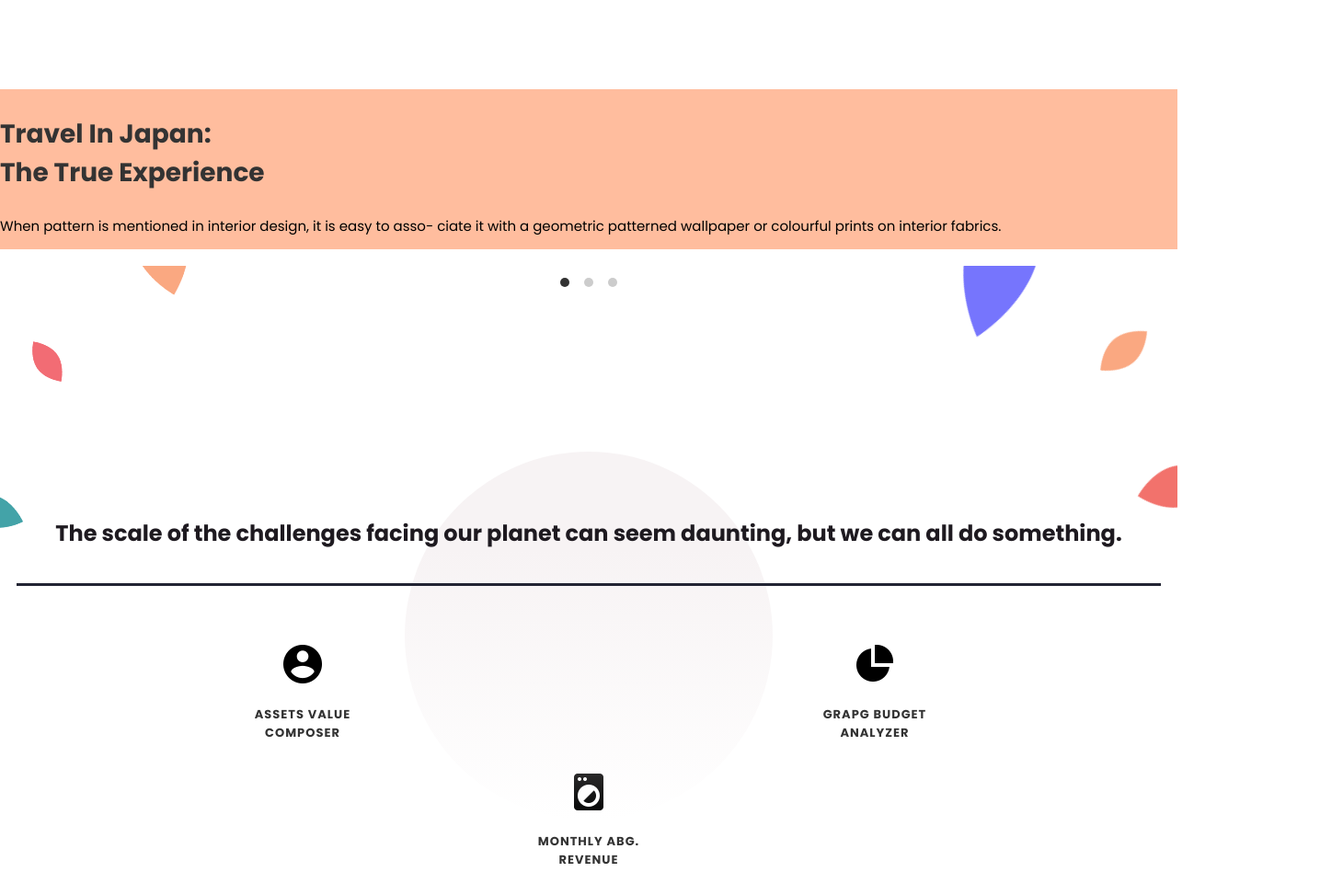
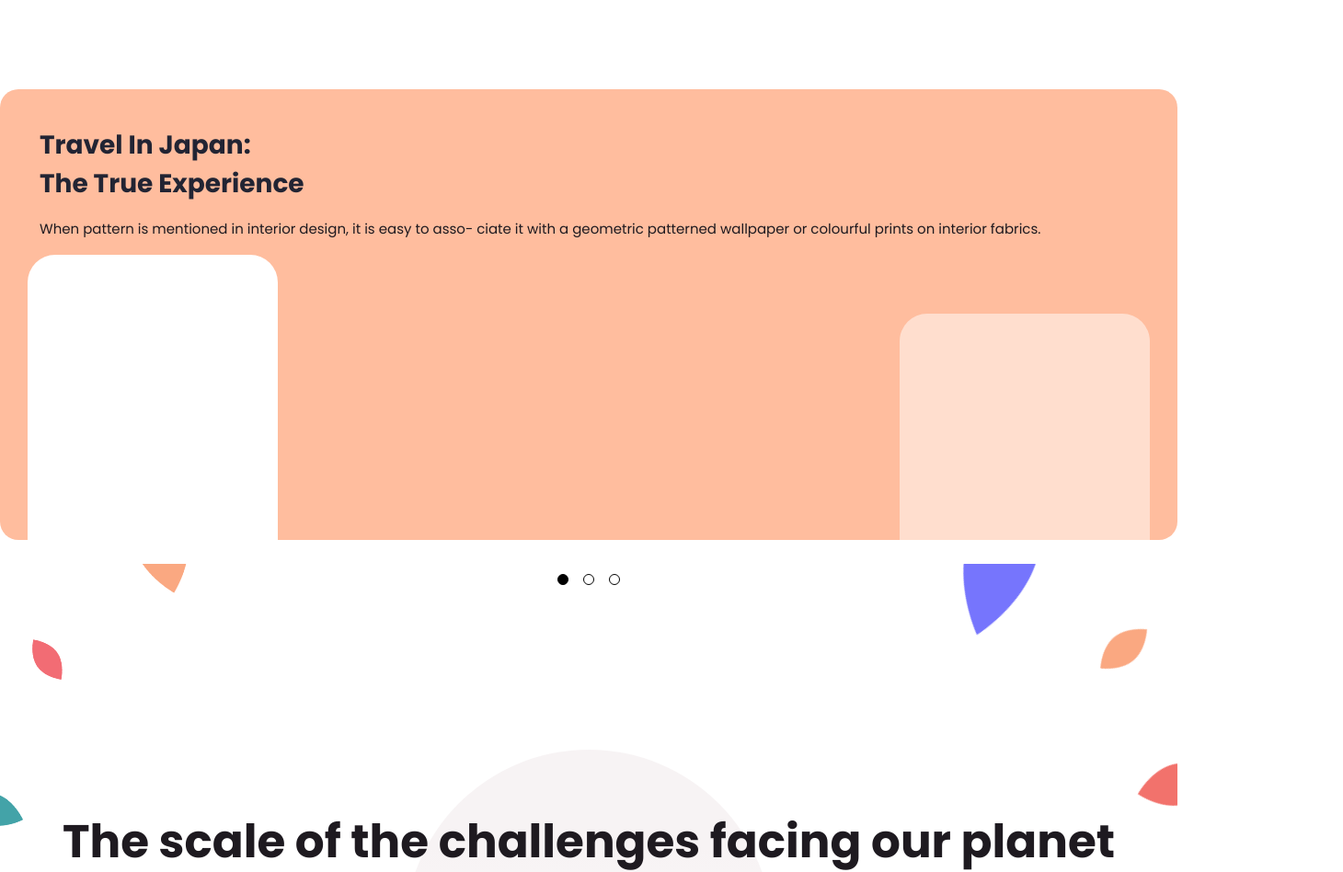
Before and after one commit to DSGlem/rootz-landing-, a plain HTML site: page index.html in a window 1280 px wide. Shown: the part 906-1854 px from the top of the page at 92% size, 1460 px wide, since content can reach past the window. Drawn offline with nearby package versions, Linux system fonts and the light colour scheme.

Commit message:
slider styling

```diff
--- a/index.html
+++ b/index.html
@@ -127,21 +127,25 @@
 
         <section class="cards-wrapper">
             <div class="ut-max-width cards">
-                <div class="main-carousel" data-flickity='{ "wrapAround": true, "cellAlign": "left", "contain": true, "prevNextButtons": false }'>
+                <div class="main-carousel" data-flickity='{ "wrapAround": true, "cellAlign": "left", "contain": true, "prevNextButtons": true}'>
                     <div class="card">
                         <div class="info">
                             <h3 class="title">Travel In Japan:<br>The True Experience</h3>
                             <p class="description">When pattern is mentioned in interior design, it is easy to asso- ciate it with a geometric patterned wallpaper or colourful prints on interior fabrics.</p>
                         </div>
                         <div class="decoration">
+                            <div class="main-decoration"></div>
+                            <div class="secondary-decoration"></div>
                         </div>
                     </div>
                     <div class="card">
                         <div class="info">
-                            <h3 class="title">Helping Wild Turtles<br>To Travel In Japan/h3>
+                            <h3 class="title">Helping Wild Turtles<br>To Travel In Japan</h3>
                             <p class="description">The scale of the challenges facing our planet can seem daunting, but we can all do something. Challenges facing our planet can seem daunting, but we can all do something.</p>
                         </div>
                         <div class="decoration">
+                            <div class="main-decoration"></div>
+                            <div class="secondary-decoration"></div>
                         </div>
                     </div>
                     <div class="card">
@@ -150,6 +154,8 @@
                             <p class="description">The scale of the challenges facing our planet can seem daunting, but we can all do something. Easy to asso- ciate it with a geometric patterned wallpaper.</p>
                         </div>
                         <div class="decoration">
+                            <div class="main-decoration"></div>
+                            <div class="secondary-decoration"></div>
                         </div>
                     </div>
                 </div>
--- a/scss/style.scss
+++ b/scss/style.scss
@@ -160,6 +160,7 @@ main {
     padding-top: 70px;
     display: grid;
     grid-template-columns: 1fr;
+    overflow: hidden;
     .description {
         margin-top: 1.8em;
         font-size: 1.5rem;
@@ -342,20 +343,64 @@ main {
 .cards-wrapper {
 
 }
+.cards {
+    .flickity-prev-next-button {
+        display: none;
+    }
+    .flickity-page-dots .dot {
+        background-color: $color-background-primary;
+        border: 1px solid $color-primary;
+        opacity: 1;
+    }
+    .dot.is-selected {
+        background-color: $color-primary;
+    }
+}
+
 .card {
+    display: flex;
+    flex-direction: column;
     background-color: $color-background-accent;
-    width: 100%;
+    width: calc(100% - 8.6em);
+    padding: 4em 4.3em 0 4.3em;
+    border-radius: 2em;
     .title {
+        color: $color-accent;
+        margin: 0;
         font-size: 2.8rem;
         font-weight: bold;
         line-height: 1.5em;
         text-transform: capitalize;
     }
     .description {
+        color: $color-accent-secondary;
         font-size: 1.5rem;
-        line-height: 1.25em
+        line-height: 1.75em
     }
+    .decoration {
+        position: relative;
+        height: 31em;
+    }
+
+    .main-decoration, .secondary-decoration {
+        position: relative;
+        width:  27.2em;
+        height: 43.2em;
+        background-color: white;
+        border-radius: 3em;
+    }
+    .main-decoration {
+        left: -1.3em;
+    }
+    .secondary-decoration {
+        position: absolute;
+        top: 6.4em;
+        right: -1.3em;
+        opacity: 0.5;
+    }
+
 }
+
 
 //quote section
 .quote-wrapper {
@@ -570,6 +615,15 @@ main {
         overflow: unset;
     }
 
+
+
+    //quote
+    .quote {
+        .title {
+            font-size: 5rem;
+            line-height: 1.3;
+        }
+    }
     //news
     .news {
         grid-template-columns: 1fr 1fr 1fr;
```
Also changed, not shown: scss/style.css, 1 other file.
